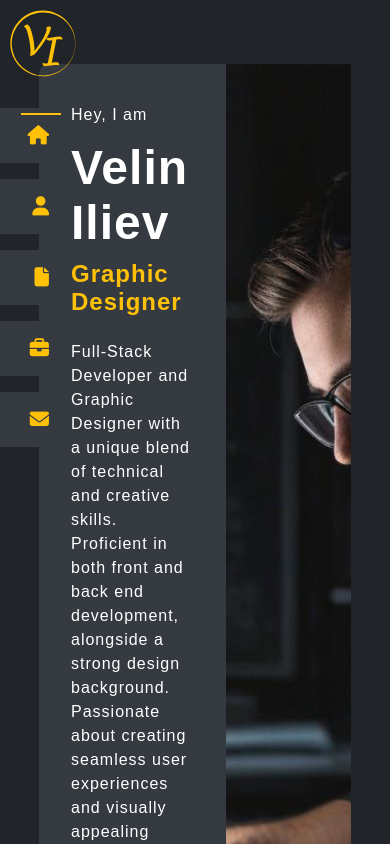
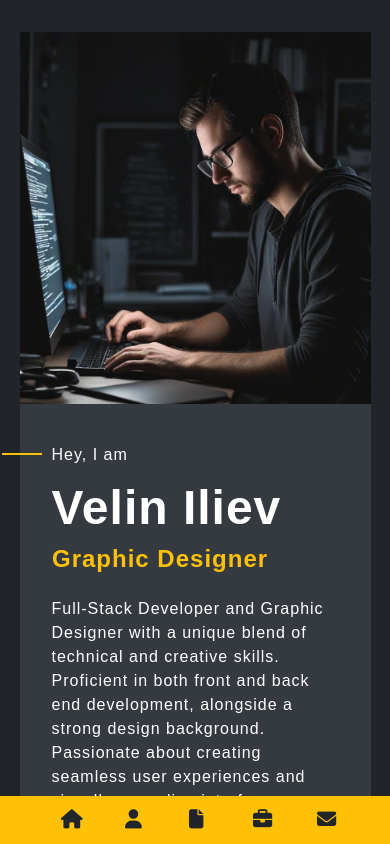
Before and after one commit to VelinIliev/veliniliev-personal-site, a Vue app: page / in a window 390 px wide. Shown: the top 844 px of the page. Built offline with nearby package versions, Linux system fonts and the light colour scheme.

Commit message:
some responsive added

```diff
--- a/src/App.vue
+++ b/src/App.vue
@@ -89,6 +89,7 @@ body, html {
 	padding-top: 4rem;
 	width: 80%;
 	max-width: 1400px;
+	padding-bottom: 5rem;
 }
 .btn {
 	width: 9rem;
@@ -114,4 +115,11 @@ body, html {
 @keyframes pulse {
   0% { box-shadow: 0 0 0 0 var(--vi-yellow); }
 }
+@media only screen and (max-width: 800px) {
+	.wrapper {
+		width: 90%;
+		padding-top: 2rem;
+	}
+}
+
 </style>
--- a/src/components/AboutComponent.vue
+++ b/src/components/AboutComponent.vue
@@ -78,4 +78,24 @@ a.btn {
 	width: 12rem;
 	letter-spacing: 0;
 }
+@media only screen and (max-width: 800px) {
+	.wrapper {
+		flex-direction: column;
+		width: 90%;
+	}
+	.right-side {
+		width: 100%;
+		margin-top: -8rem;
+		border-radius: 0;
+	}
+	.left-side {
+		width: 100%;
+		height: 10px;
+	}
+	.left-side img {
+		width: 100%;
+		height: 80%;
+		object-fit: cover;
+	}
+}
 </style>
--- a/src/components/ContactComponent.vue
+++ b/src/components/ContactComponent.vue
@@ -1,6 +1,7 @@
 <template>
 	<div class="wrapper">
 		<div class="left-side">
+			<div class="test">
 				<div class="line"></div>
 				<div class="contact">
 					Contact
@@ -16,6 +17,7 @@
 					</div>
 				<div class="link">
 					<a href="https://github.com/VelinIliev" target="_blank">GitHub: https://github.com/VelinIliev</a>
+				</div>
 			</div>
 		</div>
 		<div class="right-side">
@@ -178,4 +180,21 @@ input:-webkit-autofill:active  {
   transition: background-color 6000s;
   -webkit-text-fill-color: var(--vi-white);
 }
+
+@media only screen and (max-width: 800px) {
+	.wrapper {
+		display: inline-flex;
+		flex-direction: column;
+	}
+	.left-side, .right-side {
+		width: 100%;
+	}
+	.left-side {
+		border-radius: 0;
+	}
+	.right-side {
+		background-color: var(--vi-dark);
+		margin-top: -9rem;
+	}
+}
 </style>
--- a/src/components/HomeComponent.vue
+++ b/src/components/HomeComponent.vue
@@ -98,4 +98,24 @@ h1 {
 	height: 100%;
 	object-fit: cover;
 }
+@media only screen and (max-width: 800px) {
+	.wrapper {
+		flex-direction: column-reverse;
+		width: 90%;
+	}
+	.left-side {
+		width: 100%;
+		margin-top: -8rem;
+		border-radius: 0;
+	}
+	.right-side {
+		width: 100%;
+		height: 10px;
+	}
+	.right-side img {
+		width: 100%;
+		height: 80%;
+		object-fit: cover;
+	}
+}
 </style>
--- a/src/components/NavBar.vue
+++ b/src/components/NavBar.vue
@@ -91,4 +91,46 @@ ul {
 	display: block;
 	transition: all 1s;
 }
+@media only screen and (max-width: 800px) {
+	.nav-wrapper {
+		position: fixed;
+		bottom: 0;
+		width: 100%;
+		height: 3rem;
+		background-color: var(--vi-yellow);
+		z-index: 100;
+	}
+	.logo {
+		display: none;
+	}
+	ul {
+		display: flex;
+		flex-direction: row;
+		justify-content: center;
+		align-items: center;
+		gap: 1rem;
+
+	}
+	.link-element {
+		position: static;
+		margin-top: 0rem;
+		display: flex;
+		align-items: center;
+		justify-content: space-between;
+		left: 0;
+		font-weight: 600;
+		width: 3rem;
+		height: 3rem;
+		padding-right: 20px;
+		background-color: var(--vi-yellow);
+		border-radius: 0;
+		transition: all 0s;
+	}
+	.link-element i {
+		color: var(--vi-dark);
+	}
+	.link-element:hover > .text {
+		display: none;
+	}
+}
 </style>
--- a/src/components/PortfolioComponent.vue
+++ b/src/components/PortfolioComponent.vue
@@ -120,8 +120,8 @@ let projects = [
 }
 .image {
 	cursor: pointer;
-	width: 30rem;
-	height: 20rem;
+	width: 49%;
+	height: 24rem;
 	border-radius: 1rem;
 	overflow: hidden;
 	transition: all .3s;
@@ -137,6 +137,7 @@ let projects = [
 }
 .skill {
 	position: relative;
+	width: 80%;
 	font-size: .9rem;
 	left: 3rem;
 	color: var(--vi-yellow);
@@ -258,4 +259,43 @@ h2 {
 	margin-top: 2rem;
 	margin-bottom: 2rem;
 }
+@media only screen and (max-width: 1050px) {
+	.image {
+		width: 48%;
+		height: 20rem;
+	}
+
+}
+
+@media only screen and (max-width: 800px) {
+	.wrapper {
+		width: 90%;
+	}
+	.project-wrapper {
+		flex-direction: column;
+		align-items: center;
+	}
+	.image {
+		cursor: pointer;
+		width: 100%;
+		height: 24rem;
+		border-radius: 1rem;
+		overflow: hidden;
+		transition: all .3s;
+	}
+	.modal {
+		padding-top: 3rem;
+	}
+}
+@media only screen and (max-width: 600px) {
+	.modal-content {
+		width: 400px;
+	}
+}
+@media only screen and (max-width: 400px) {
+	.modal-content {
+		width: 300px;
+	}
+}
+
 </style>
--- a/src/components/ResumeComponent.vue
+++ b/src/components/ResumeComponent.vue
@@ -245,4 +245,14 @@ a.btn {
 b {
 	color: var(--vi-yellow);
 }
+@media only screen and (max-width: 800px) {
+	.wrapper {
+		width: 90%;
+	}
+}
+@media only screen and (max-width: 700px) {
+	.wrapper-education>.module {
+		width: 100%;
+	}
+}
 </style>
```
Lines whose indentation alone changed are shown as unchanged.
